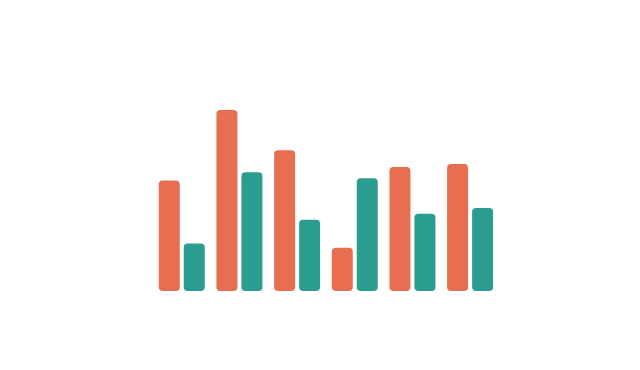
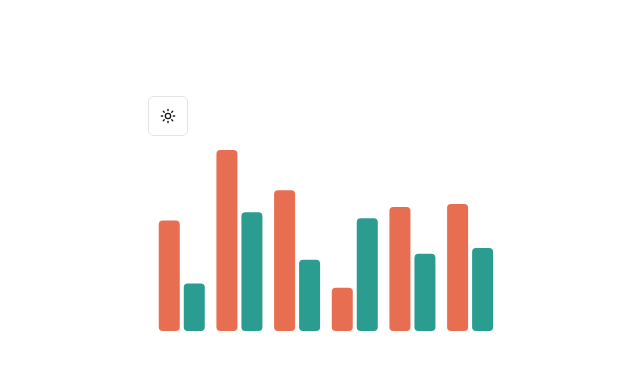
Before and after one commit to refrain62/shadcn-chart-sample, a Next.js app: page / in a window 1280 px wide. Shown: the top 370 px of the page, without its empty margins (314-954 px from the left). Built offline with nearby package versions, Linux system fonts and the light colour scheme.

Commit message:
テーマ切り替え

```diff
--- a/src/components/theme-change.tsx
+++ b/src/components/theme-change.tsx
@@ -4,4 +4,38 @@
 import { Moon, Sun } from 'lucide-react';
 import { useTheme } from 'next-themes';
 
-import {Button} from '@/components/ui/button';
+import { Button } from '@/components/ui/button';
+import {
+  DropdownMenu,
+  DropdownMenuContent,
+  DropdownMenuItem,
+  DropdownMenuTrigger,
+} from '@/components/ui/dropdown-menu';
+
+export function ModeToggle() {
+  const { setTheme } = useTheme();
+
+  return (
+    <DropdownMenu>
+      <DropdownMenuTrigger asChild>
+        <Button variant="outline" size="icon">
+          <Sun className='h-[1.2rem] w-[1.2rem] rotate-0 scale-100 transition-all dark:-rotate-90 dark:scale-0' />
+          <Moon className='absolute h-[1.2rem] w-[1.2rem] rotate-90 scale-0 transition-all dark:rotate-0 dark:scale-100' />
+          <span className='sr-only'>toggle theme</span>
+        </Button>
+      </DropdownMenuTrigger>
+
+      <DropdownMenuContent align='end'>
+        <DropdownMenuItem onClick={() => setTheme('light')}>
+          Light
+        </DropdownMenuItem>
+        <DropdownMenuItem onClick={() => setTheme('dark')}>
+          Dark
+        </DropdownMenuItem>
+        <DropdownMenuItem onClick={() => setTheme('system')}>
+          System
+        </DropdownMenuItem>
+      </DropdownMenuContent>
+    </DropdownMenu>
+  );
+}
--- a/src/pages/index.tsx
+++ b/src/pages/index.tsx
@@ -2,6 +2,7 @@
 
 import { Component } from "@/components/example-chat";
 import Layout from "@/components/layout";
+import { ModeToggle } from '@/components/theme-change';
 
 const geistSans = localFont({
   src: "./fonts/GeistVF.woff",
@@ -18,7 +19,8 @@
   return (
     <main className="flex min-h-screen flex-col items-center justify-between p-24">
       <Layout>
-      <Component />
+        <ModeToggle />
+        <Component />
       </Layout>
     </main>
   );
```
